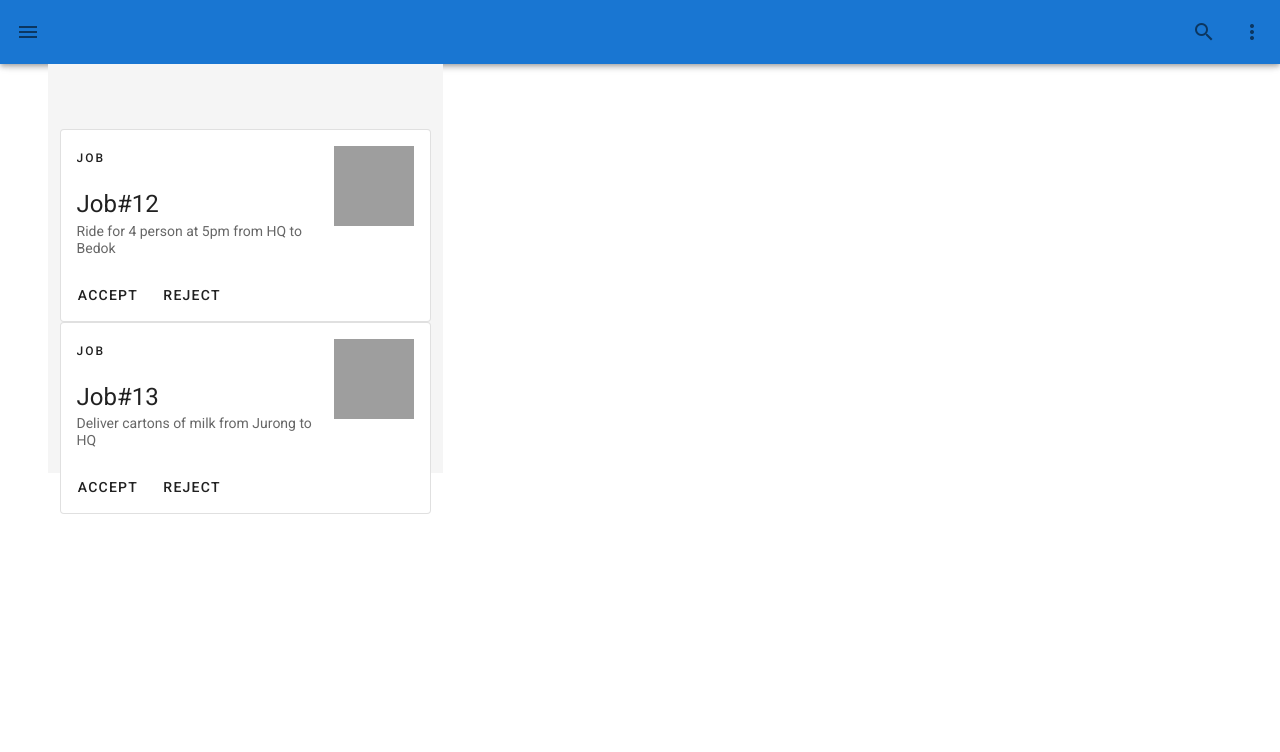
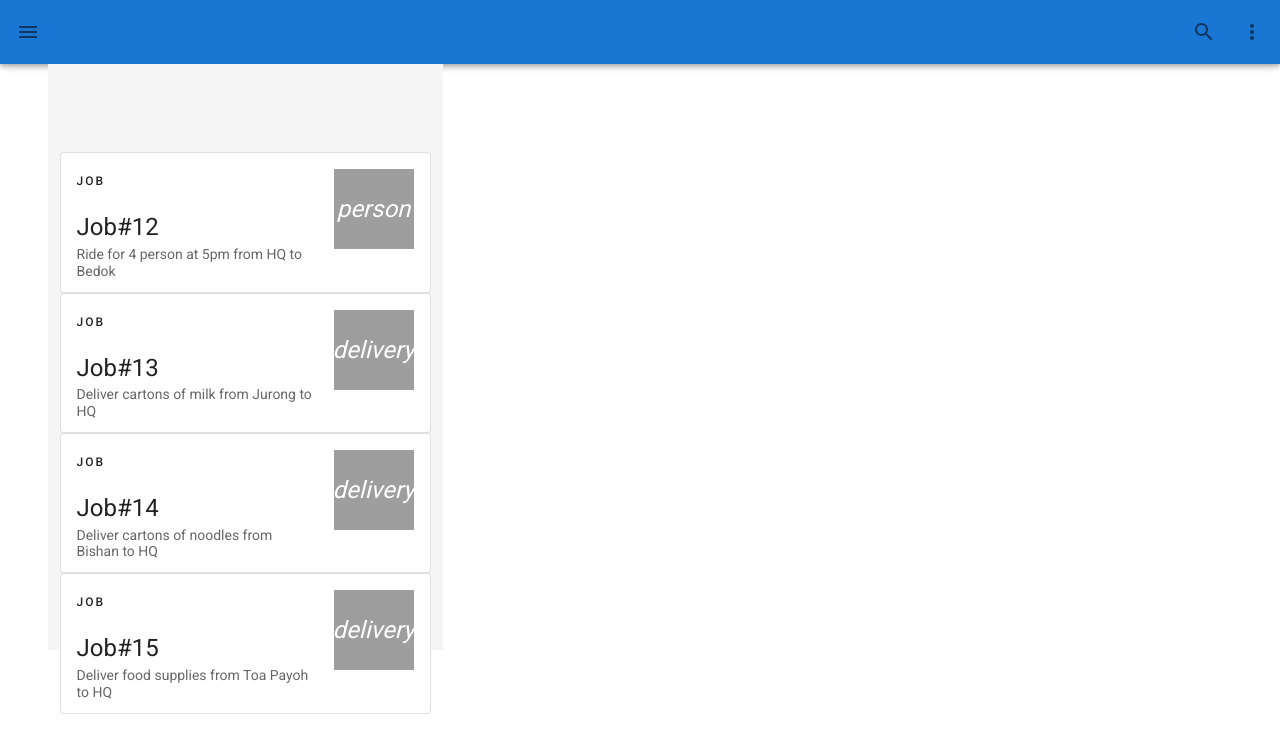
Before and after one commit to singapore19/team-9, a Vue app in the folder front-end/: page /#/driver in a window 1280 px wide. Shown: the top 752 px of the page. Built offline with nearby package versions, Linux system fonts and the light colour scheme.

Commit message:
add driver list avatar

```diff
--- a/front-end/src/views/driverhome.vue
+++ b/front-end/src/views/driverhome.vue
@@ -20,13 +20,10 @@
                                         tile
                                         size="80"
                                         color="grey"
-                                ></v-list-item-avatar>
+                                ><v-icon dark>person</v-icon></v-list-item-avatar>
                             </v-list-item>
 
-                            <v-card-actions>
-                                <v-btn text>Accept</v-btn>
-                                <v-btn text>Reject</v-btn>
-                            </v-card-actions>
+
                         </v-card>
                         <v-spacer></v-spacer>
                         <v-card  class="mx-auto"
@@ -42,13 +39,41 @@
                                         tile
                                         size="80"
                                         color="grey"
-                                ></v-list-item-avatar>
+                                ><v-icon dark>delivery</v-icon></v-list-item-avatar>
                             </v-list-item>
 
-                            <v-card-actions>
-                                <v-btn text>Accept</v-btn>
-                                <v-btn text>Reject</v-btn>
-                            </v-card-actions>
+                        </v-card>
+                        <v-card  class="mx-auto"
+                                 outlined>
+                            <v-list-item three-line>
+                                <v-list-item-content>
+                                    <div class="overline mb-4">JOB</div>
+                                    <v-list-item-title class="headline mb-1">Job#14</v-list-item-title>
+                                    <v-list-item-subtitle>Deliver cartons of noodles from Bishan to HQ</v-list-item-subtitle>
+                                </v-list-item-content>
+                                <v-list-item-avatar
+                                        tile
+                                        size="80"
+                                        color="grey"
+                                ><v-icon dark>delivery</v-icon></v-list-item-avatar>
+                            </v-list-item>
+                        </v-card>
+                        <v-card  class="mx-auto"
+                                 outlined>
+                            <v-list-item three-line>
+                                <v-list-item-content>
+                                    <div class="overline mb-4">JOB</div>
+                                    <v-list-item-title class="headline mb-1">Job#15</v-list-item-title>
+                                    <v-list-item-subtitle>Deliver food supplies from Toa Payoh to HQ</v-list-item-subtitle>
+                                </v-list-item-content>
+
+                                <v-list-item-avatar
+                                        tile
+                                        size="80"
+                                        color="grey"
+                                ><v-icon dark>delivery</v-icon></v-list-item-avatar>
+                            </v-list-item>
+
                         </v-card>
                     </v-layout>
                 </v-container>
```
